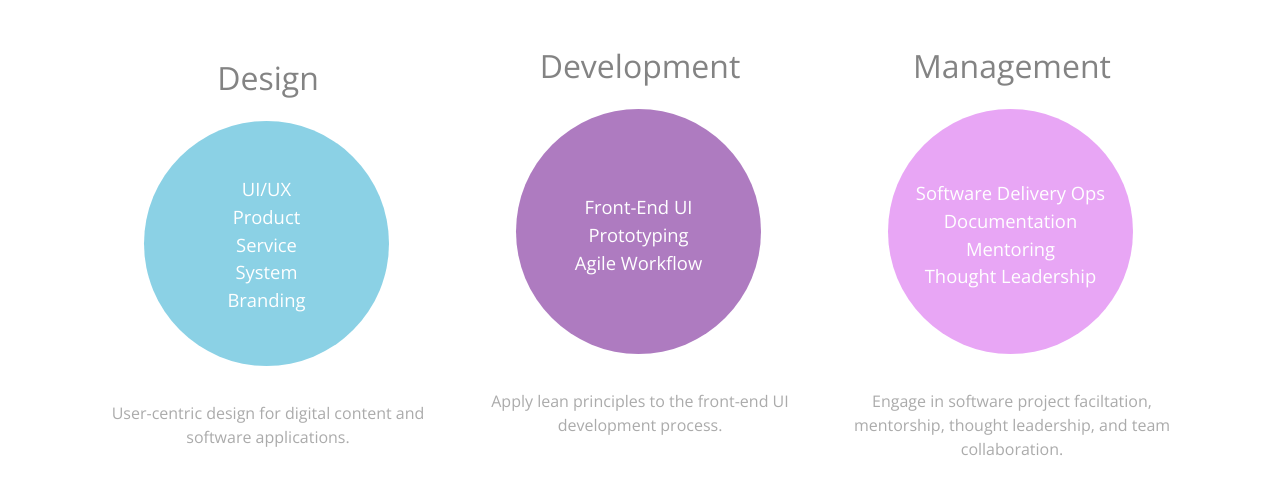
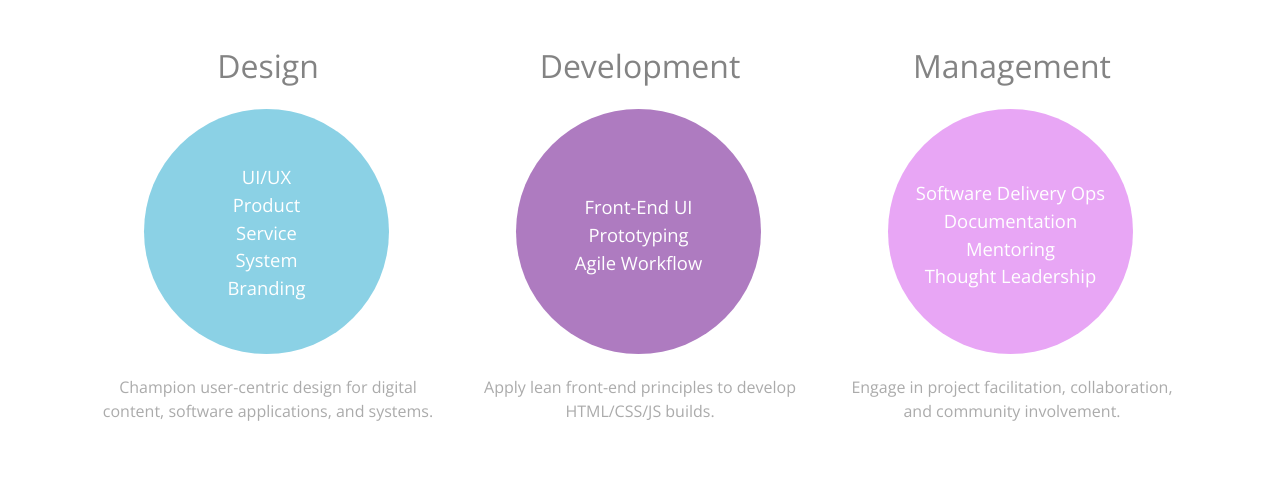
Before and after one commit to nisajaie/nisauiux, a website: page index.html in a window 1280 px wide. Shown: the part 933-1420 px from the top of the page. Drawn offline with nearby package versions, Linux system fonts and the light colour scheme.

Commit message:
skills section fixes

```diff
--- a/css/styles.css
+++ b/css/styles.css
@@ -339,7 +339,7 @@ svg {
 	width: 245px;
 	height: 245px;
 	background-color: #6ec6df;
-	margin: 5px 0px 35px 50px;
+	margin: 5px 0px 21px 50px;
 }
 
 .skill-set {
@@ -357,7 +357,7 @@ svg {
 }
 
 #projects {
-	margin: 40px 0 51px 0;
+	margin: 51px 0 51px 0;
 }
 
 #projects .card-body h1 {
--- a/index.html
+++ b/index.html
@@ -100,7 +100,7 @@
               <li>Branding</li>
             </ul>
           </div>
-          <p>User-centric design for digital content and software applications.</p>
+          <p>Champion user-centric design for digital content, software applications, and systems.</p>
         </div>
 
         <div class="col-md-4 col-sm-4">
@@ -112,7 +112,7 @@
               <li>Agile Workflow</li>
             </ul>
           </div>
-          <p>Apply lean principles to the front-end UI development process.</p>
+          <p>Apply lean front-end principles to develop HTML/CSS/JS builds.</p>
         </div>
 
         <div class="col-md-4 col-sm-4">
@@ -125,7 +125,7 @@
               <li>Thought Leadership</li>
             </ul>
           </div>
-          <p>Engage in software project faciltation, mentorship, thought leadership, and team collaboration.</p>
+          <p>Engage in project facilitation, collaboration, and community involvement.</p>
         </div>
         <!--         <div class="case-arrow">
           <h5>Now that we are introduced, you are probably here to see what magic I can do. Check out below.
```
